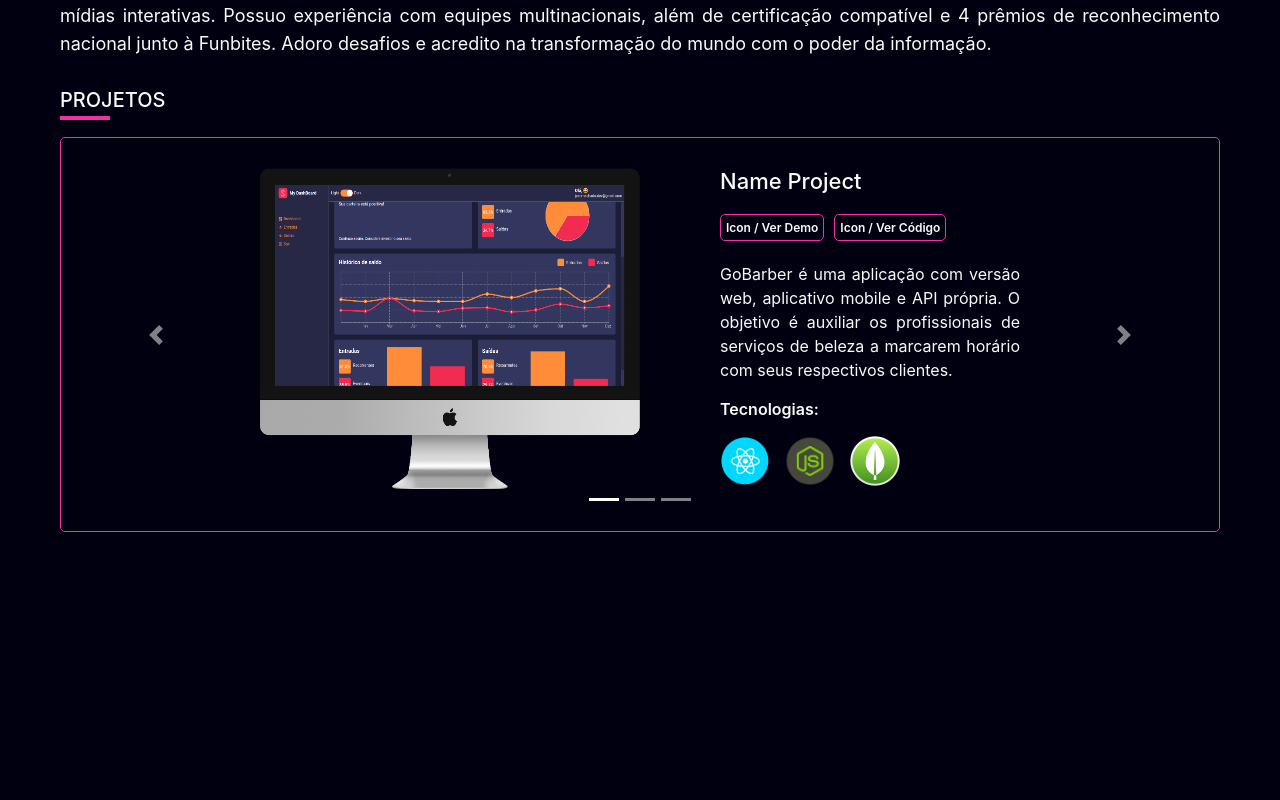
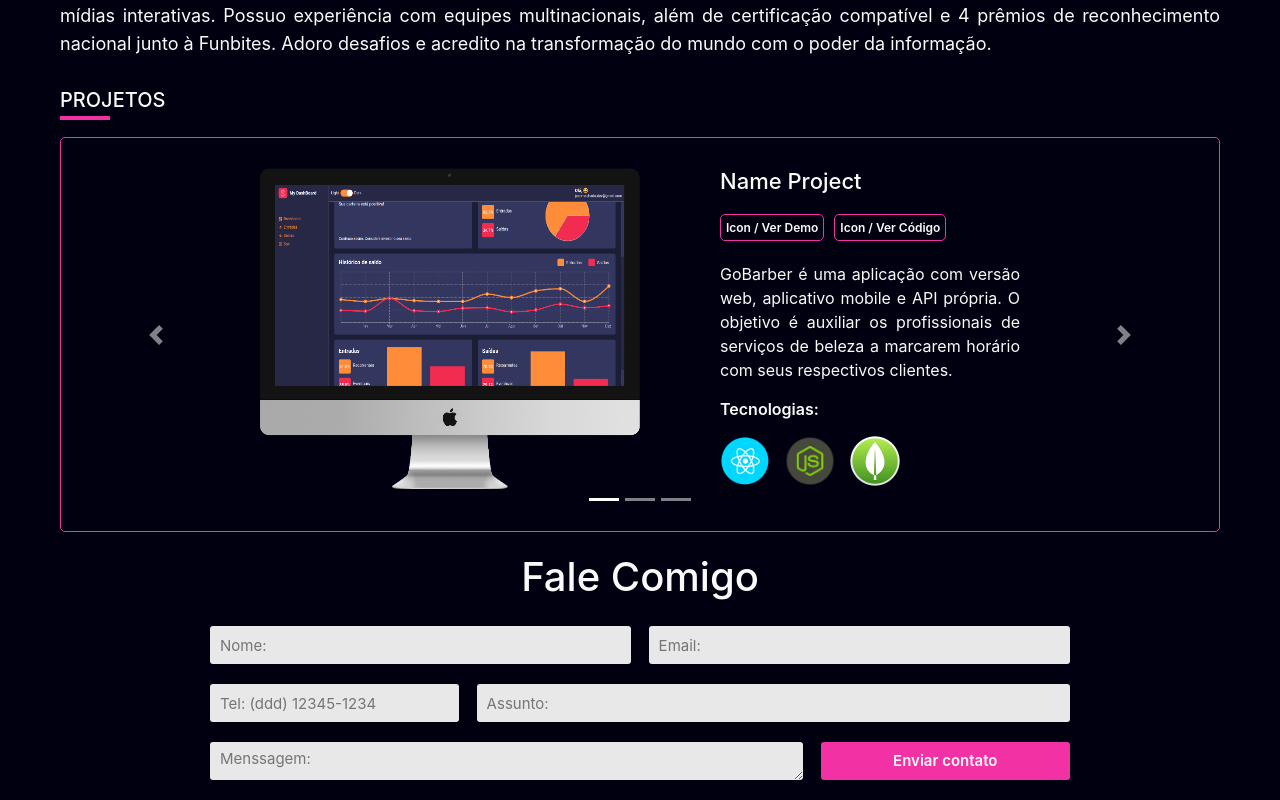
Before and after one commit to JeanVictorMachado/My-Personal-Page, a Next.js app: page / in a window 1280 px wide. Shown: the part 596-1396 px from the top of the page. Before the commit the page ends 1128 px from the top, so only its background shows below. Built offline with nearby package versions, Linux system fonts and the light colour scheme.

Commit message:
component contact me

```diff
--- /dev/null
+++ b/src/components/ContactMe/index.tsx
@@ -0,0 +1,40 @@
+import * as S from './styles'
+
+import InputForm from '../InputForm'
+
+const AboutMe = () => {
+
+  return (
+    <S.Wrapper>
+      <h1>Fale Comigo</h1>
+      <S.Form >
+        <InputForm
+          type={"text"}
+          placeholder={"Nome:"}
+          widthInput={"49%"}
+        />
+        <InputForm
+          type={"email"}
+          placeholder={"Email:"}
+          widthInput={"49%"}
+        />
+        <InputForm
+          type={"tel"}
+          placeholder={"Tel: (ddd) 12345-1234"}
+          pattern={"[0-9]{3}-[0-9]{2}-[0-9]{3}"}
+          widthInput={"29%"}
+        />
+        <InputForm
+          type={"text"}
+          placeholder={"Assunto:"}
+          widthInput={"69%"}
+        />
+
+        <textarea placeholder="Menssagem:" required />
+        <button type="submit">Enviar contato</button>
+      </S.Form>
+    </S.Wrapper>
+  )
+}
+
+export default AboutMe
--- /dev/null
+++ b/src/components/ContactMe/styles.ts
@@ -0,0 +1,93 @@
+import styled, { css } from 'styled-components'
+
+export const Wrapper = styled.div`
+  ${({ theme }) => css`
+    width: 100%;
+    padding: 2rem;
+
+    margin-top: 3rem;
+
+    display: flex;
+    flex-direction: column;
+    align-items: center;
+
+    > h1 {
+      color: ${theme.colors.white};
+      font-size: 4rem;
+    }
+  `}
+`
+
+export const Form = styled.form`
+  ${({ theme }) => css`
+    width: 100%;
+    height: 100%;
+    /* border: 1px solid white; */
+    padding: 2rem 15rem 0 15rem;
+
+    display: flex;
+    justify-content: space-between;
+    flex-wrap: wrap;
+
+    @media (max-width: 950px) {
+      flex-direction: column;
+      align-items: center;
+    }
+
+    @media (max-width: 750px) {
+      padding: 2rem 10rem 0 10rem;
+    }
+
+    @media (max-width: 600px) {
+      padding: 2rem 0 0 0;
+    }
+
+    > textarea {
+      width: 69%;
+      height: 3.8rem;
+
+      border: none;
+      border-radius: 3px;
+
+      padding-left: 1rem;
+      padding-top: 0.6rem;
+      font-size: 1.5rem;
+
+      background: #E8E8E8;
+
+      @media (max-width: 950px) {
+        width: 100%;
+        margin-bottom: 2rem;
+      }
+    }
+
+    > button {
+      width: 29%;
+      height: 3.8rem;
+
+      font-size: 1.5rem;
+      font-weight: 600;
+
+      border: none;
+      border-radius: 3px;
+
+      background: ${theme.colors.primary};
+      color: ${theme.colors.white};
+
+      opacity: 1;
+
+      &:hover {
+        opacity: 0.8;
+        transition: opacity 0.3s;
+      }
+
+      @media (max-width: 950px) {
+        width: 100%;
+      }
+
+      @media (max-width:px) {
+        width: 100%;
+      }
+    }
+  `}
+`
--- /dev/null
+++ b/src/components/InputForm/index.tsx
@@ -0,0 +1,24 @@
+import * as S from './styles'
+
+export type InputFormProps = {
+  type: string
+  placeholder?: string
+  widthInput?: string
+  pattern?: string
+}
+
+const InputForm = ({ type, placeholder, widthInput, pattern, ...props }: InputFormProps) => {
+
+  return (
+    <S.Input
+      type={type}
+      placeholder={placeholder}
+      widthInput={widthInput}
+      pattern={pattern}
+      required
+      {...props}
+    />
+  )
+}
+
+export default InputForm
--- /dev/null
+++ b/src/components/InputForm/styles.ts
@@ -0,0 +1,28 @@
+import styled, { css } from 'styled-components'
+
+import { InputFormProps } from '.'
+import theme from '../../styles/theme'
+
+type InputProps = {
+  widthInput: string
+} & Pick<InputFormProps, 'type' | 'placeholder'>
+
+export const Input = styled.input<InputProps>`
+  ${({ theme, widthInput }: any) => css`
+    width: ${widthInput};
+    height: 3.8rem;
+    padding-left: 1rem;
+    margin-bottom: 2rem;
+
+    background: #E8E8E8;
+
+    border: none;
+    border-radius: 3px;
+
+    font-size: 1.5rem;
+
+    @media (max-width: 950px) {
+      width: 100%;
+    }
+  `}
+`
--- a/src/pages/index.tsx
+++ b/src/pages/index.tsx
@@ -6,6 +6,7 @@ import Heading from '../components/Heading'
 import WrapperMyImage from '../components/WrapperMyImage'
 import AboutMe from '../components/AboutMe'
 import WrapperProjects from '../components/WrapperProjects'
+import ContactMe from '../components/ContactMe'
 
 export default function Home() {
   return (
@@ -15,6 +16,7 @@ export default function Home() {
         <WrapperMyImage />
         <AboutMe />
         <WrapperProjects />
+        <ContactMe />
       </S.Wrapper>
     </GlobalProvider>
   )
```
